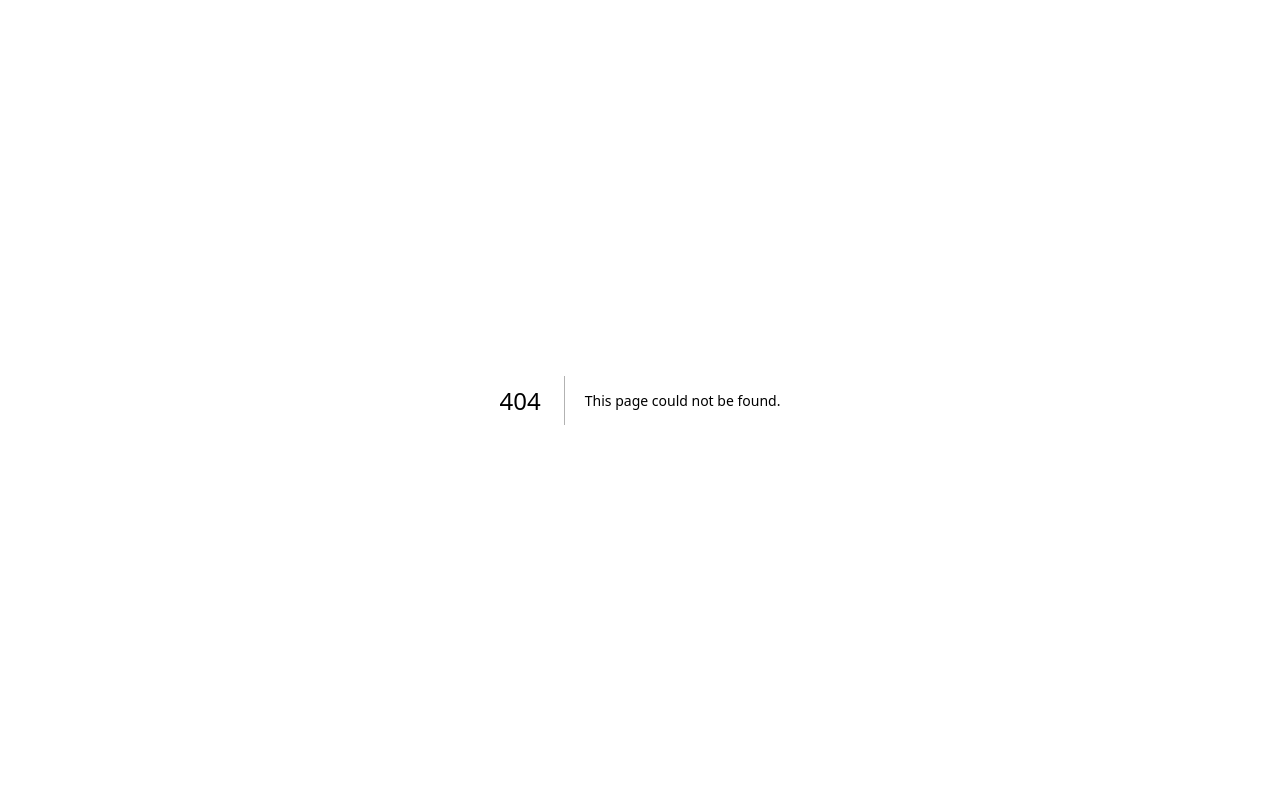
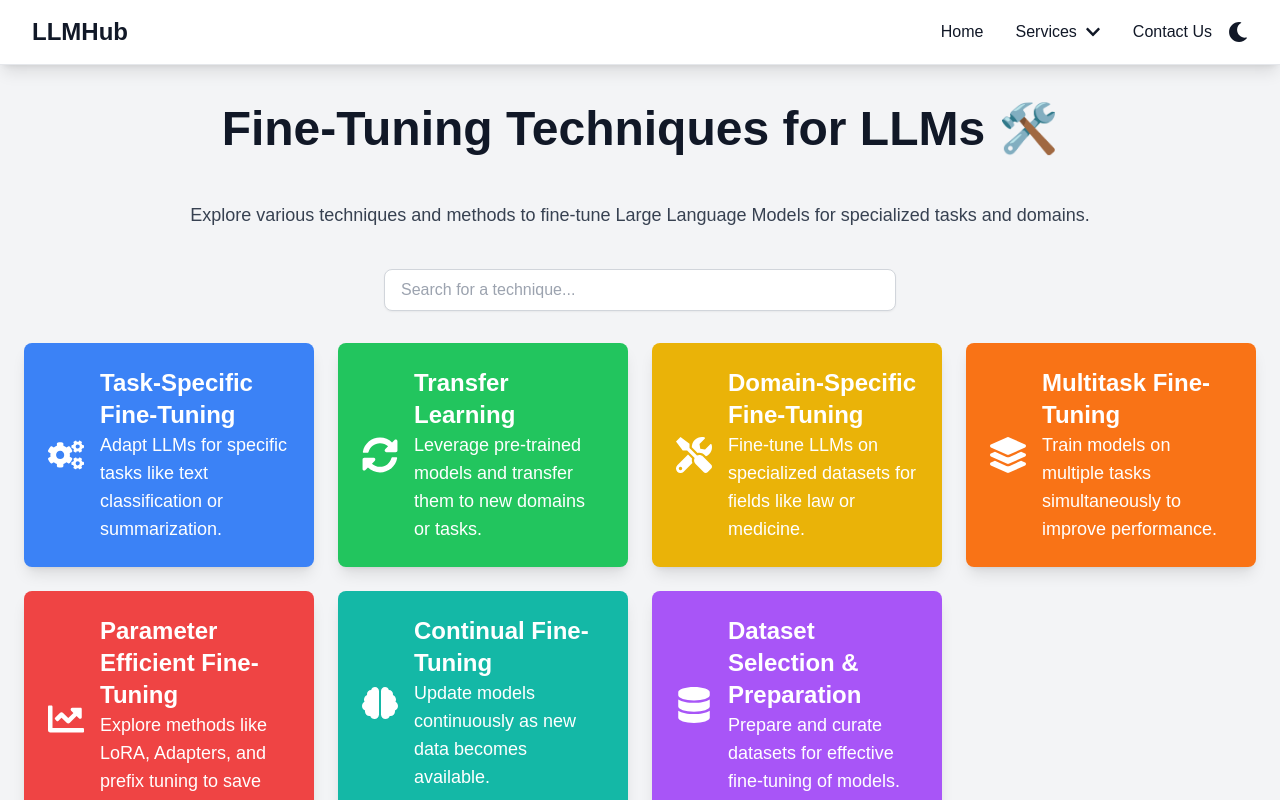
Before and after one commit to AaronSosaRamos/llmhub-frontend, a Next.js app: page /fine-tuning in a window 1280 px wide. Before the commit this address had no page. Shown: the top 800 px of the page. Built offline with nearby package versions, Linux system fonts and the light colour scheme.

Commit message:
feature/fine-tuning-section

```diff
--- /dev/null
+++ b/app/fine-tuning/page.tsx
@@ -0,0 +1,12 @@
+"use client";
+
+import FineTuningScreen from '@/components/fine-tuning/FineTuningSection';
+import Layout from '@/components/Layout';
+
+export default function Home() {
+  return (
+    <Layout>
+      <FineTuningScreen />
+    </Layout>
+  );
+}
--- /dev/null
+++ b/components/fine-tuning/FineTuningSection.tsx
@@ -0,0 +1,124 @@
+import { useState } from 'react';
+import { FaCogs, FaSyncAlt, FaTools, FaLayerGroup, FaBrain, FaChartLine, FaDatabase } from 'react-icons/fa';
+import { motion } from 'framer-motion';
+import Link from 'next/link';
+
+const fineTuningSections = [
+  {
+    name: 'Task-Specific Fine-Tuning',
+    description: 'Adapt LLMs for specific tasks like text classification or summarization.',
+    icon: <FaCogs />,
+    link: '/fine-tuning/task-specific',
+    bgColor: 'bg-blue-500',
+  },
+  {
+    name: 'Transfer Learning',
+    description: 'Leverage pre-trained models and transfer them to new domains or tasks.',
+    icon: <FaSyncAlt />,
+    link: '/fine-tuning/transfer-learning',
+    bgColor: 'bg-green-500',
+  },
+  {
+    name: 'Domain-Specific Fine-Tuning',
+    description: 'Fine-tune LLMs on specialized datasets for fields like law or medicine.',
+    icon: <FaTools />,
+    link: '/fine-tuning/domain-specific',
+    bgColor: 'bg-yellow-500',
+  },
+  {
+    name: 'Multitask Fine-Tuning',
+    description: 'Train models on multiple tasks simultaneously to improve performance.',
+    icon: <FaLayerGroup />,
+    link: '/fine-tuning/multitask',
+    bgColor: 'bg-orange-500',
+  },
+  {
+    name: 'Parameter Efficient Fine-Tuning',
+    description: 'Explore methods like LoRA, Adapters, and prefix tuning to save computation.',
+    icon: <FaChartLine />,
+    link: '/fine-tuning/parameter-efficient',
+    bgColor: 'bg-red-500',
+  },
+  {
+    name: 'Continual Fine-Tuning',
+    description: 'Update models continuously as new data becomes available.',
+    icon: <FaBrain />,
+    link: '/fine-tuning/continual',
+    bgColor: 'bg-teal-500',
+  },
+  {
+    name: 'Dataset Selection & Preparation',
+    description: 'Prepare and curate datasets for effective fine-tuning of models.',
+    icon: <FaDatabase />,
+    link: '/fine-tuning/dataset-selection',
+    bgColor: 'bg-purple-500',
+  },
+];
+
+export default function FineTuningScreen() {
+  const [searchQuery, setSearchQuery] = useState('');
+
+  const filteredSections = fineTuningSections.filter(section =>
+    section.name.toLowerCase().includes(searchQuery.toLowerCase())
+  );
+
+  return (
+    <div className="min-h-screen bg-gray-100 dark:bg-gray-900 py-10 px-6">
+      <motion.h1
+        className="text-center text-5xl font-bold text-gray-900 dark:text-white mb-12"
+        initial={{ opacity: 0, y: -50 }}
+        animate={{ opacity: 1, y: 0 }}
+        transition={{ duration: 0.6 }}
+      >
+        Fine-Tuning Techniques for LLMs 🛠️
+      </motion.h1>
+
+      <motion.p
+        className="text-center text-lg text-gray-700 dark:text-gray-300 mb-10"
+        initial={{ opacity: 0 }}
+        animate={{ opacity: 1 }}
+        transition={{ delay: 0.2, duration: 0.6 }}
+      >
+        Explore various techniques and methods to fine-tune Large Language Models for specialized tasks and domains.
+      </motion.p>
+
+      <div className="flex justify-center mb-8">
+        <input
+          type="text"
+          className="text-black w-full max-w-lg px-4 py-2 border border-gray-300 rounded-lg shadow-sm focus:outline-none focus:ring-2 focus:ring-blue-500 dark:bg-gray-800 dark:text-white dark:border-gray-600"
+          placeholder="Search for a technique..."
+          value={searchQuery}
+          onChange={(e) => setSearchQuery(e.target.value)}
+        />
+      </div>
+
+      <motion.div
+        className="grid grid-cols-1 sm:grid-cols-2 md:grid-cols-3 lg:grid-cols-4 gap-6"
+        initial="hidden"
+        animate="visible"
+        variants={{
+          hidden: { opacity: 0 },
+          visible: { opacity: 1, transition: { delay: 0.2, staggerChildren: 0.1 } },
+        }}
+      >
+        {filteredSections.map((section, index) => (
+          <Link href={section.link} key={index}>
+            <motion.div
+              className={`p-6 rounded-lg shadow-lg transform transition-transform duration-300 hover:scale-105 ${section.bgColor} cursor-pointer`}
+              whileHover={{ scale: 1.05 }}
+              whileTap={{ scale: 0.95 }}
+            >
+              <div className="text-white flex items-center space-x-4">
+                <div className="text-4xl">{section.icon}</div>
+                <div>
+                  <h3 className="text-2xl font-bold">{section.name}</h3>
+                  <p className="text-lg">{section.description}</p>
+                </div>
+              </div>
+            </motion.div>
+          </Link>
+        ))}
+      </motion.div>
+    </div>
+  );
+}
```
